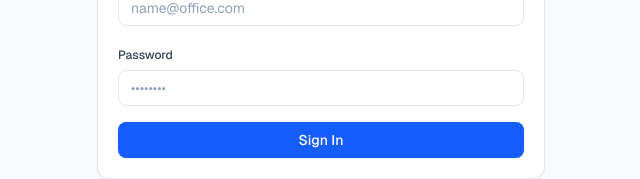
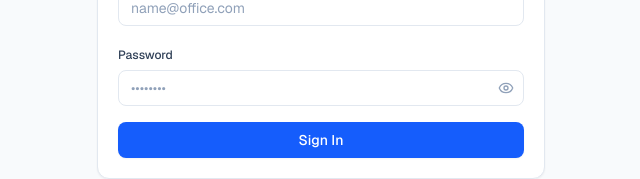
Before and after one commit to Sohidul-Islam/catering-service-manager, a Next.js app: page /login in a window 1280 px wide. Shown: the part 442-621 px from the top of the page, without its empty margins (319-959 px from the left). Built offline with nearby package versions, Linux system fonts and the light colour scheme.

Commit message:
feat: add login, invite acceptance pages, and password input component

```diff
--- a/src/app/admin/settings/page.tsx
+++ b/src/app/admin/settings/page.tsx
@@ -5,6 +5,7 @@ import { KeyRound, Save } from "lucide-react";
 import { Button } from "@/components/ui/button";
 import { Card, CardContent, CardDescription, CardHeader, CardTitle } from "@/components/ui/card";
 import { Input, Label } from "@/components/ui/input";
+import { PasswordInput } from "@/components/ui/password-input";
 import { poishaToBdt } from "@/lib/money";
 import { toast } from "sonner";
 
@@ -261,9 +262,8 @@ export default function AdminSettingsPage() {
               <div className="grid grid-cols-1 sm:grid-cols-2 gap-4 border-t border-slate-100 pt-4">
                 <div>
                   <Label htmlFor="a-cur-pass">Current Password</Label>
-                  <Input
+                  <PasswordInput
                     id="a-cur-pass"
-                    type="password"
                     value={currentPassword}
                     onChange={(e) => setCurrentPassword(e.target.value)}
                     placeholder="Required to change password"
@@ -272,9 +272,8 @@ export default function AdminSettingsPage() {
                 </div>
                 <div>
                   <Label htmlFor="a-new-pass">New Password (optional)</Label>
-                  <Input
+                  <PasswordInput
                     id="a-new-pass"
-                    type="password"
                     minLength={6}
                     value={newPassword}
                     onChange={(e) => setNewPassword(e.target.value)}
--- a/src/app/guest/profile/page.tsx
+++ b/src/app/guest/profile/page.tsx
@@ -6,6 +6,7 @@ import { Button } from "@/components/ui/button";
 import { Badge } from "@/components/ui/badge";
 import { Card, CardContent, CardDescription, CardHeader, CardTitle } from "@/components/ui/card";
 import { Input, Label } from "@/components/ui/input";
+import { PasswordInput } from "@/components/ui/password-input";
 import { toast } from "sonner";
 
 interface ProfileUser {
@@ -109,9 +110,8 @@ export default function GuestProfilePage() {
                 <p className="text-xs font-semibold text-slate-600">Change Password (optional)</p>
                 <div>
                   <Label htmlFor="gp-cur">Current Password</Label>
-                  <Input
+                  <PasswordInput
                     id="gp-cur"
-                    type="password"
                     value={currentPassword}
                     onChange={(e) => setCurrentPassword(e.target.value)}
                     className="mt-1"
@@ -119,9 +119,8 @@ export default function GuestProfilePage() {
                 </div>
                 <div>
                   <Label htmlFor="gp-new">New Password</Label>
-                  <Input
+                  <PasswordInput
                     id="gp-new"
-                    type="password"
                     minLength={6}
                     value={newPassword}
                     onChange={(e) => setNewPassword(e.target.value)}
--- a/src/app/invite/accept/page.tsx
+++ b/src/app/invite/accept/page.tsx
@@ -6,6 +6,7 @@ import { UtensilsCrossed } from "lucide-react";
 import { Button } from "@/components/ui/button";
 import { Card, CardContent, CardDescription, CardHeader, CardTitle } from "@/components/ui/card";
 import { Input, Label } from "@/components/ui/input";
+import { PasswordInput } from "@/components/ui/password-input";
 import { toast } from "sonner";
 
 function AcceptInviteForm() {
@@ -114,9 +115,8 @@ function AcceptInviteForm() {
             </div>
             <div>
               <Label htmlFor="password">Password</Label>
-              <Input
+              <PasswordInput
                 id="password"
-                type="password"
                 required
                 minLength={6}
                 value={password}
@@ -127,9 +127,8 @@ function AcceptInviteForm() {
             </div>
             <div>
               <Label htmlFor="confirmPassword">Confirm Password</Label>
-              <Input
+              <PasswordInput
                 id="confirmPassword"
-                type="password"
                 required
                 minLength={6}
                 value={confirmPassword}
--- a/src/app/login/page.tsx
+++ b/src/app/login/page.tsx
@@ -6,6 +6,7 @@ import { UtensilsCrossed } from "lucide-react";
 import { Button } from "@/components/ui/button";
 import { Card, CardContent, CardDescription, CardHeader, CardTitle } from "@/components/ui/card";
 import { Input, Label } from "@/components/ui/input";
+import { PasswordInput } from "@/components/ui/password-input";
 import { toast } from "sonner";
 
 export default function LoginPage() {
@@ -73,9 +74,8 @@ export default function LoginPage() {
               </div>
               <div>
                 <Label htmlFor="password">Password</Label>
-                <Input
+                <PasswordInput
                   id="password"
-                  type="password"
                   required
                   value={password}
                   onChange={(e) => setPassword(e.target.value)}
--- /dev/null
+++ b/src/components/ui/password-input.tsx
@@ -0,0 +1,39 @@
+"use client";
+
+import * as React from "react";
+import { Eye, EyeOff } from "lucide-react";
+import { Input } from "@/components/ui/input";
+import { cn } from "@/lib/utils";
+
+/**
+ * Password input with an inline show/hide toggle button.
+ */
+export const PasswordInput = React.forwardRef<
+  HTMLInputElement,
+  Omit<React.InputHTMLAttributes<HTMLInputElement>, "type">
+>(({ className, disabled, ...props }, ref) => {
+  const [visible, setVisible] = React.useState(false);
+
+  return (
+    <div className={cn("relative", className)}>
+      <Input
+        ref={ref}
+        type={visible ? "text" : "password"}
+        disabled={disabled}
+        className="pr-9"
+        {...props}
+      />
+      <button
+        type="button"
+        onClick={() => setVisible((prev) => !prev)}
+        disabled={disabled}
+        aria-label={visible ? "Hide password" : "Show password"}
+        aria-pressed={visible}
+        className="absolute inset-y-0 right-0 flex items-center px-2.5 text-slate-400 hover:text-slate-600 focus:outline-none focus-visible:text-slate-700 disabled:pointer-events-none disabled:opacity-50"
+      >
+        {visible ? <EyeOff className="h-4 w-4" /> : <Eye className="h-4 w-4" />}
+      </button>
+    </div>
+  );
+});
+PasswordInput.displayName = "PasswordInput";
```
